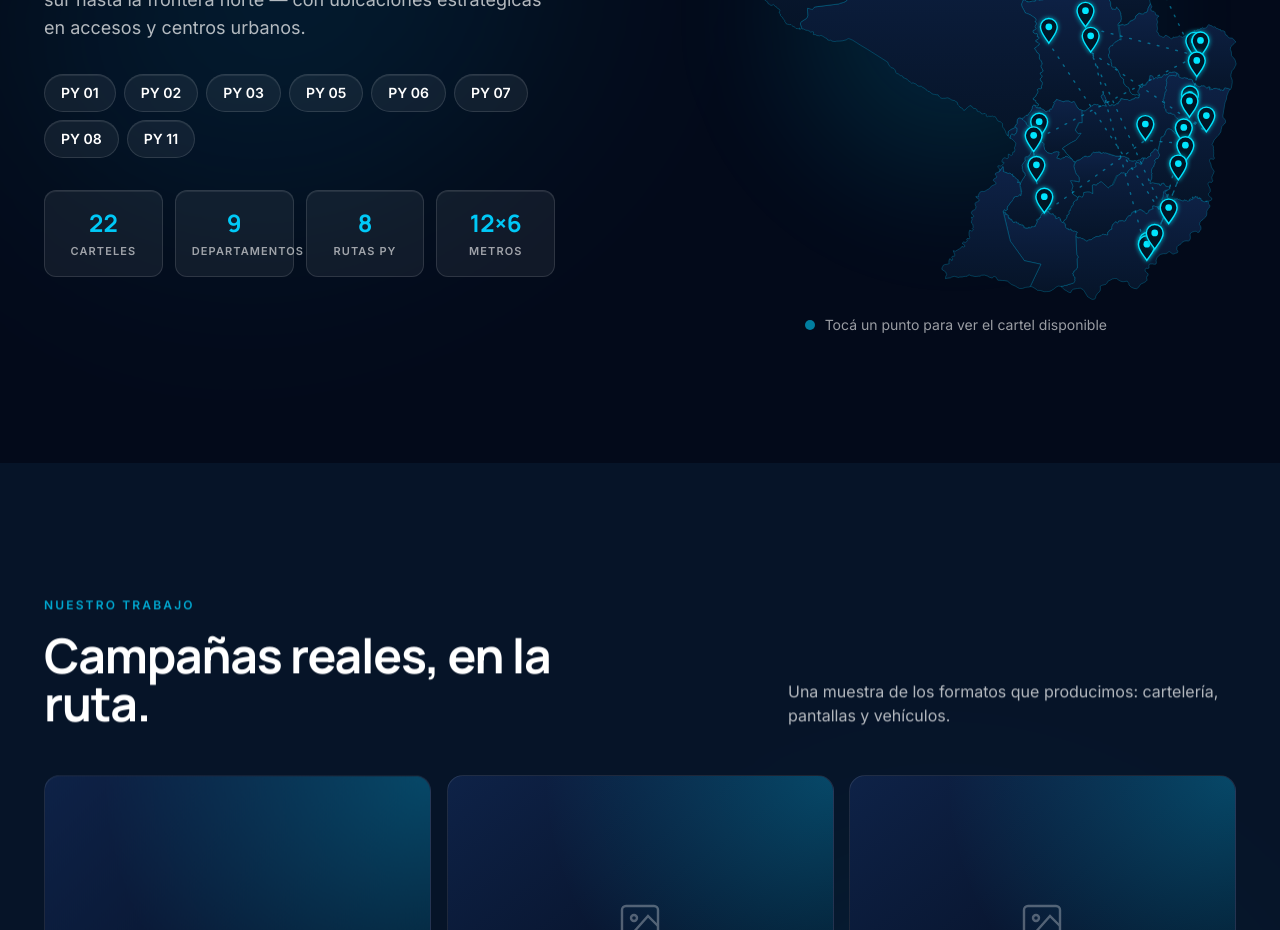
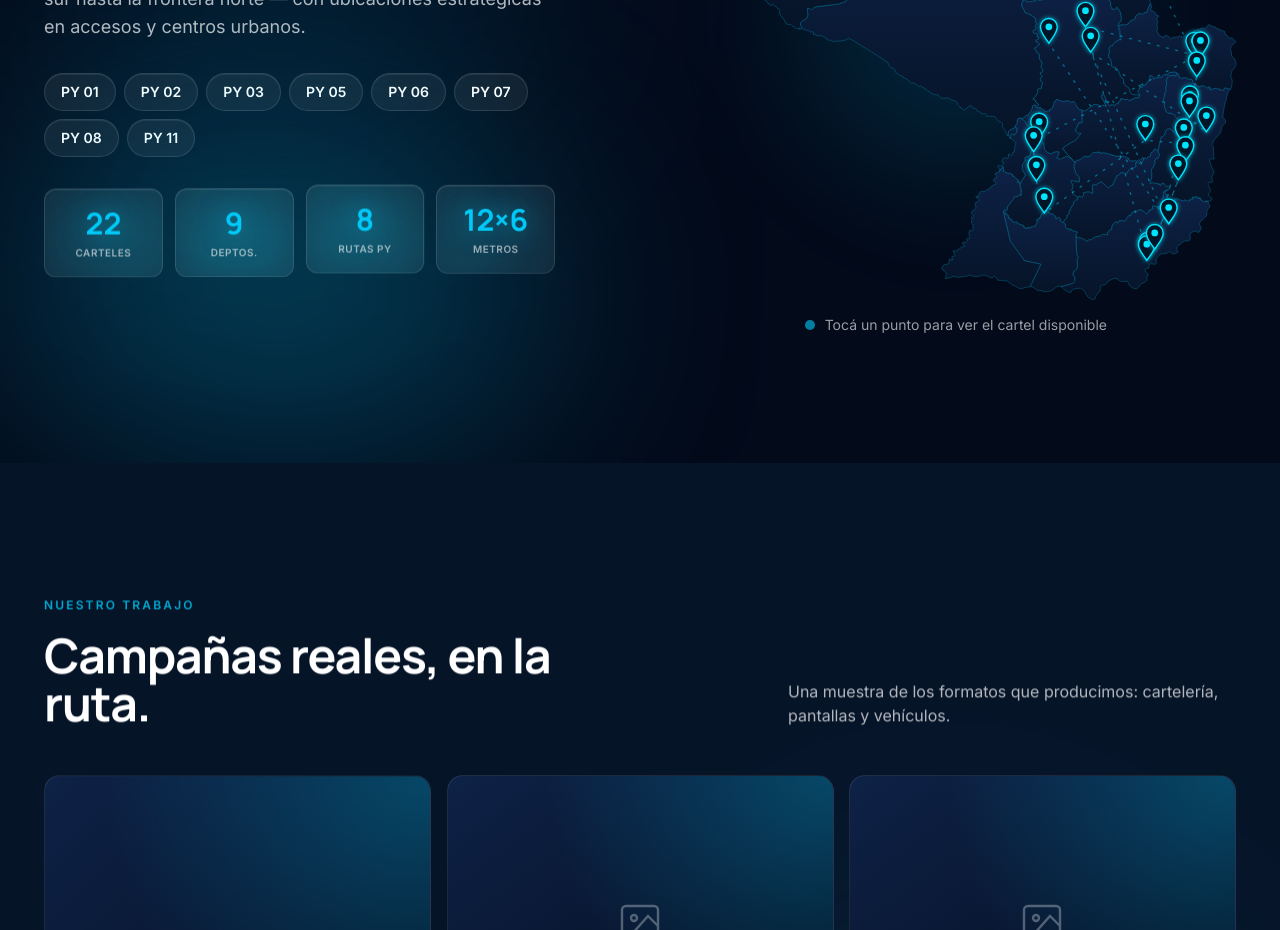
Before and after one commit to bartsilvera12-gif/Tio-CR, a Next.js app: page / in a window 1280 px wide. Shown: the part 2720-3650 px from the top of the page. Built offline with nearby package versions, Linux system fonts and the light colour scheme.

Commit message:
feat: tooltip closes on pin leave, favicon, deptos overflow fix, slow blob behind stats, floating stat cards

```diff
--- a/app/globals.css
+++ b/app/globals.css
@@ -270,6 +270,41 @@ body {
   will-change: transform, border-radius;
 }
 
+/* Variante muy lenta — para que se note la transparencia del vidrio moviéndose atrás */
+@keyframes blobDriftSlow {
+  0%   { transform: rotate(0deg) scale(1) translate(0, 0);
+         border-radius: 45% 55% 62% 38% / 55% 40% 60% 45%; }
+  25%  { transform: rotate(8deg) scale(1.08) translate(30px, -20px);
+         border-radius: 55% 45% 50% 50% / 48% 55% 42% 58%; }
+  50%  { transform: rotate(-5deg) scale(1.15) translate(-25px, 25px);
+         border-radius: 60% 40% 44% 56% / 42% 60% 40% 58%; }
+  75%  { transform: rotate(12deg) scale(1.05) translate(20px, 10px);
+         border-radius: 40% 60% 55% 45% / 55% 45% 55% 45%; }
+  100% { transform: rotate(0deg) scale(1) translate(0, 0);
+         border-radius: 45% 55% 62% 38% / 55% 40% 60% 45%; }
+}
+.blob-anim-slow {
+  animation: blobDriftSlow 55s ease-in-out infinite;
+  will-change: transform, border-radius;
+}
+
+/* Stats de cobertura: números con brillo cian pulsante */
+@keyframes statPulse {
+  0%, 100% { text-shadow: 0 0 18px rgba(0, 201, 247, 0.28); }
+  50%      { text-shadow: 0 0 30px rgba(0, 201, 247, 0.6); }
+}
+.stat-number { animation: statPulse 4s ease-in-out infinite; }
+
+/* Stat tiles: levitación suave con delay escalonado */
+@keyframes statFloat {
+  0%, 100% { transform: translateY(0); }
+  50%      { transform: translateY(-5px); }
+}
+.stat-card { animation: statFloat 6s ease-in-out infinite; }
+.stat-card:nth-child(2) { animation-delay: 1.5s; }
+.stat-card:nth-child(3) { animation-delay: 3s; }
+.stat-card:nth-child(4) { animation-delay: 4.5s; }
+
 /* Pins del mapa de cobertura: crecen al hover, anclados a su punta */
 .map-pin {
   cursor: pointer;
--- a/components/Cobertura.tsx
+++ b/components/Cobertura.tsx
@@ -36,25 +36,35 @@ export default function Cobertura() {
               ))}
             </div>
 
-            <div className="mt-8 grid grid-cols-2 gap-3 sm:grid-cols-4">
+            <div className="relative mt-8">
+              {/* Blob lento detrás de los stats: se ve el vidrio "cambiar de color" */}
+              <GlowBlob
+                className="left-[-8%] top-[-30%] h-[280px] w-[520px]"
+                opacity={0.28}
+                radius="52% 48% 62% 38% / 45% 58% 42% 55%"
+                animated
+                speed="slow"
+              />
+              <div className="relative grid grid-cols-2 gap-3 sm:grid-cols-4">
                 {[
                   { n: '22', label: 'Carteles' },
-                { n: '9', label: 'Departamentos' },
+                  { n: '9', label: 'Deptos.' },
                   { n: '8', label: 'Rutas PY' },
                   { n: '12×6', label: 'Metros' },
                 ].map((s) => (
                   <div
                     key={s.label}
-                  className="glass rounded-xl px-4 py-4 text-center transition-all duration-300 hover:-translate-y-0.5 hover:!border-brand-cyan/50"
+                    className="stat-card glass group rounded-xl px-3 py-4 text-center transition-all duration-300 hover:!border-brand-cyan hover:!bg-white/10 hover:shadow-[0_12px_36px_-12px_rgba(0,201,247,0.5)]"
                   >
-                  <div className="font-display text-2xl font-bold text-brand-cyan">
+                    <div className="stat-number font-display text-3xl font-bold text-brand-cyan transition-transform duration-500 group-hover:scale-110">
                       {s.n}
                     </div>
-                  <div className="mt-1 text-[11px] font-semibold uppercase tracking-widest text-white/60">
+                    <div className="mt-1 whitespace-nowrap text-[10px] font-semibold uppercase tracking-wider text-white/60 transition-colors group-hover:text-white/90">
                       {s.label}
                     </div>
                   </div>
                 ))}
+              </div>
             </div>
           </Reveal>
 
--- a/components/CoberturaMap.tsx
+++ b/components/CoberturaMap.tsx
@@ -1,6 +1,6 @@
 'use client'
 
-import { useEffect, useState } from 'react'
+import { useEffect, useRef, useState } from 'react'
 import { createPortal } from 'react-dom'
 import { W, H, departments, markers } from '@/lib/map-data'
 import { carteles, type Cartel } from '@/lib/carteles'
@@ -27,6 +27,19 @@ export default function CoberturaMap() {
   const [selected, setSelected] = useState<Cartel | null>(null)
   const [hovered, setHovered] = useState<Marker | null>(null)
   const [mounted, setMounted] = useState(false)
+  const closeTimer = useRef<ReturnType<typeof setTimeout> | null>(null)
+
+  const showTooltip = (p: Marker) => {
+    if (closeTimer.current) clearTimeout(closeTimer.current)
+    setHovered(p)
+  }
+  const scheduleClose = () => {
+    if (closeTimer.current) clearTimeout(closeTimer.current)
+    closeTimer.current = setTimeout(() => setHovered(null), 130)
+  }
+  const keepOpen = () => {
+    if (closeTimer.current) clearTimeout(closeTimer.current)
+  }
 
   useEffect(() => setMounted(true), [])
 
@@ -46,10 +59,7 @@ export default function CoberturaMap() {
   const hoveredCartel = hovered ? byKey.get(hovered.key) : null
 
   return (
-    <div
-      className="relative w-full max-w-[560px]"
-      onMouseLeave={() => setHovered(null)}
-    >
+    <div className="relative w-full max-w-[560px]">
       {/* Halo suave detrás del mapa */}
       <div className="pointer-events-none absolute inset-[10%] -z-10 rounded-full bg-[radial-gradient(circle,rgba(0,201,247,0.18),transparent_70%)] blur-2xl" />
 
@@ -102,7 +112,8 @@ export default function CoberturaMap() {
               className="map-pin"
               filter="url(#pinGlow)"
               onClick={() => setSelected(byKey.get(p.key) ?? null)}
-              onMouseEnter={() => setHovered(p)}
+              onMouseEnter={() => showTooltip(p)}
+              onMouseLeave={scheduleClose}
             >
               <path
                 d="M0 0 C -7 -11 -15 -18 -15 -29 A 15 15 0 1 1 15 -29 C 15 -18 7 -11 0 0 Z"
@@ -120,6 +131,8 @@ export default function CoberturaMap() {
       {hovered && hoveredCartel && (
         <div
           className="absolute z-20 w-[240px] -translate-x-1/2 rounded-2xl p-4"
+          onMouseEnter={keepOpen}
+          onMouseLeave={scheduleClose}
           style={{
             left: `${(hovered.x / W) * 100}%`,
             top: `${(hovered.y / H) * 100}%`,
--- a/components/GlowBlob.tsx
+++ b/components/GlowBlob.tsx
@@ -5,17 +5,25 @@ export default function GlowBlob({
   rotate = -14,
   radius = '58% 42% 65% 35% / 45% 60% 40% 55%',
   animated = false,
+  speed = 'normal',
 }: {
   className?: string
   opacity?: number
   rotate?: number
   radius?: string
   animated?: boolean
+  /** 'normal' = 16s (llamativo) — 'slow' = 55s (muy sutil, para fondo detrás de vidrio) */
+  speed?: 'normal' | 'slow'
 }) {
+  const animClass = animated
+    ? speed === 'slow'
+      ? 'blob-anim-slow'
+      : 'blob-anim'
+    : ''
   return (
     <div
       aria-hidden
-      className={`pointer-events-none absolute blur-[110px] ${animated ? 'blob-anim' : ''} ${className}`}
+      className={`pointer-events-none absolute blur-[110px] ${animClass} ${className}`}
       style={{
         background: `rgba(0, 201, 247, ${opacity})`,
         borderRadius: radius,
```
Also changed, not shown: app/icon.png (added). Lines whose indentation alone changed are shown as unchanged.
